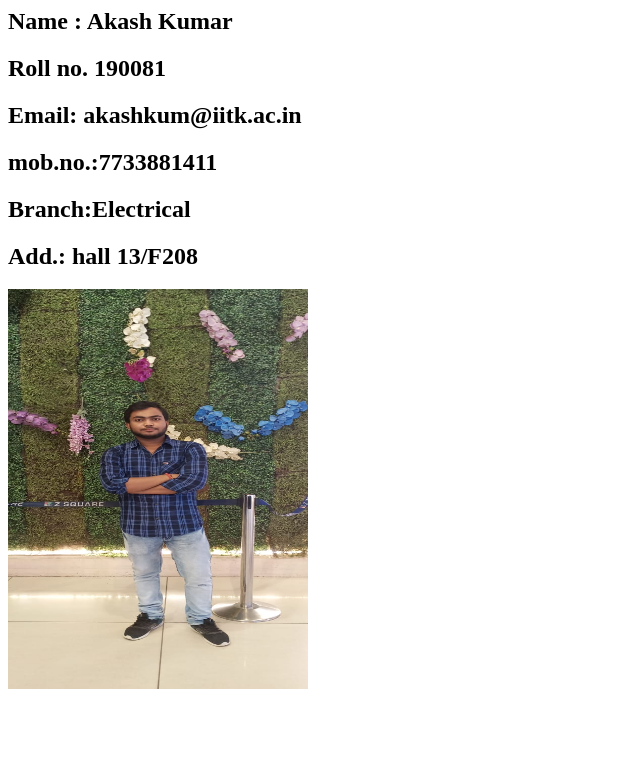
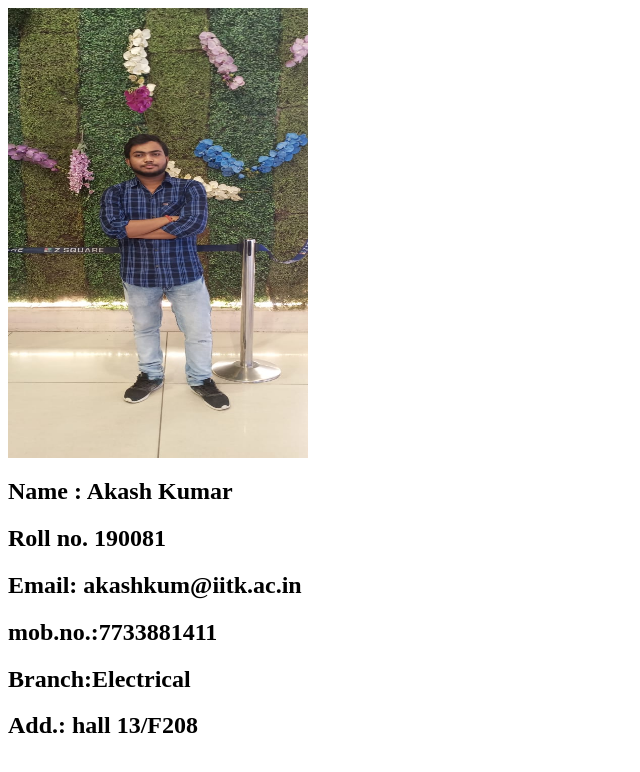
Before and after one commit to Akashmahour/Akash2512, a plain HTML site: page index.html in a window 1280 px wide. Shown: the whole page, without its empty margins (0-640 px from the left). Drawn offline with Linux system fonts and the light colour scheme.

Commit message:
Update index.html

```diff
--- a/index.html
+++ b/index.html
@@ -1,4 +1,5 @@
 <html>
+  <img src="WhatsApp Image 2020-04-25 at 11.42.10.jpeg" height="450" width="300">
 <head> <title> Akash kumar </title> </head>
 <body>
 <h2>Name : Akash Kumar </h2>
@@ -7,7 +8,7 @@
 <h2>mob.no.:7733881411 </h2>
 <h2>Branch:Electrical<h2>
 <h2>Add.: hall 13/F208<h2>
-<img src="WhatsApp Image 2020-04-25 at 11.42.10.jpeg" height="400" width="300">
+
 
 
 
```
